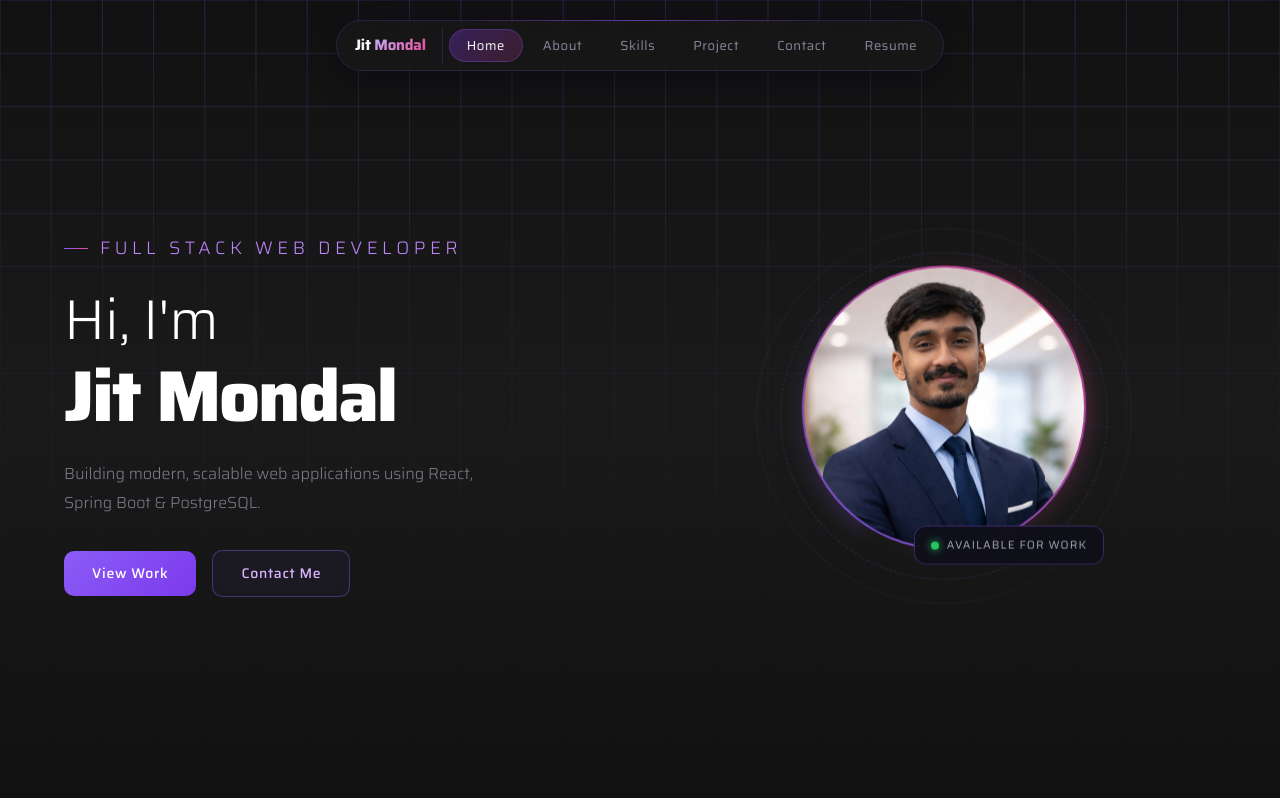
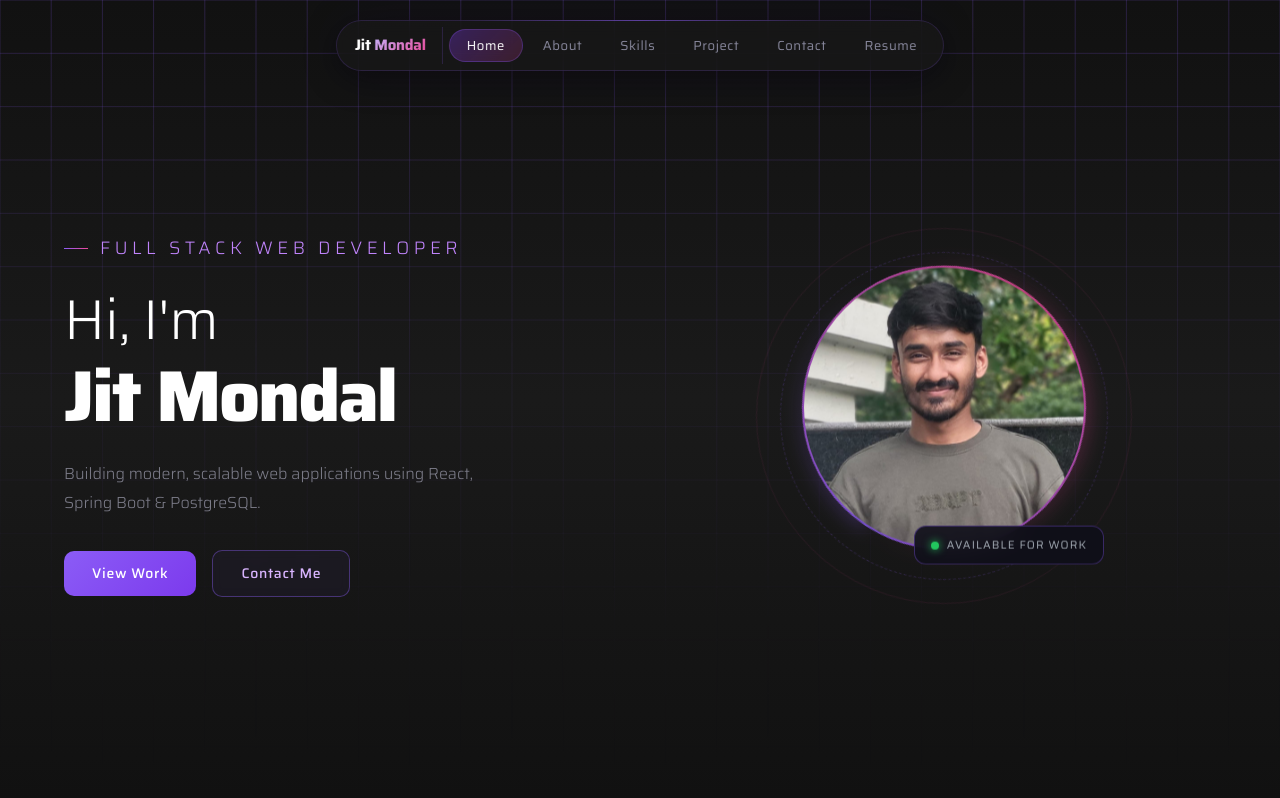
Before and after one commit to jitmondal-it/J-M-Portfolio, a React (Vite) app: page / in a window 1280 px wide. Shown: the top 798 px of the page. Built offline with nearby package versions, Linux system fonts and the light colour scheme.

Commit message:
Profile Image

```diff
--- a/src/assets/assets.js
+++ b/src/assets/assets.js
@@ -10,7 +10,7 @@ import {
 import { FaStripe } from "react-icons/fa6"; // Stripe icon is in fa6
 
 export const assets = {
-  profileImg: "/profileImg.jpeg",
+  profileImg: "/j-pic.jpeg",
 };
 
 export const aboutInfo = [
```
Also changed, not shown: public/j-pic.jpeg (added).
